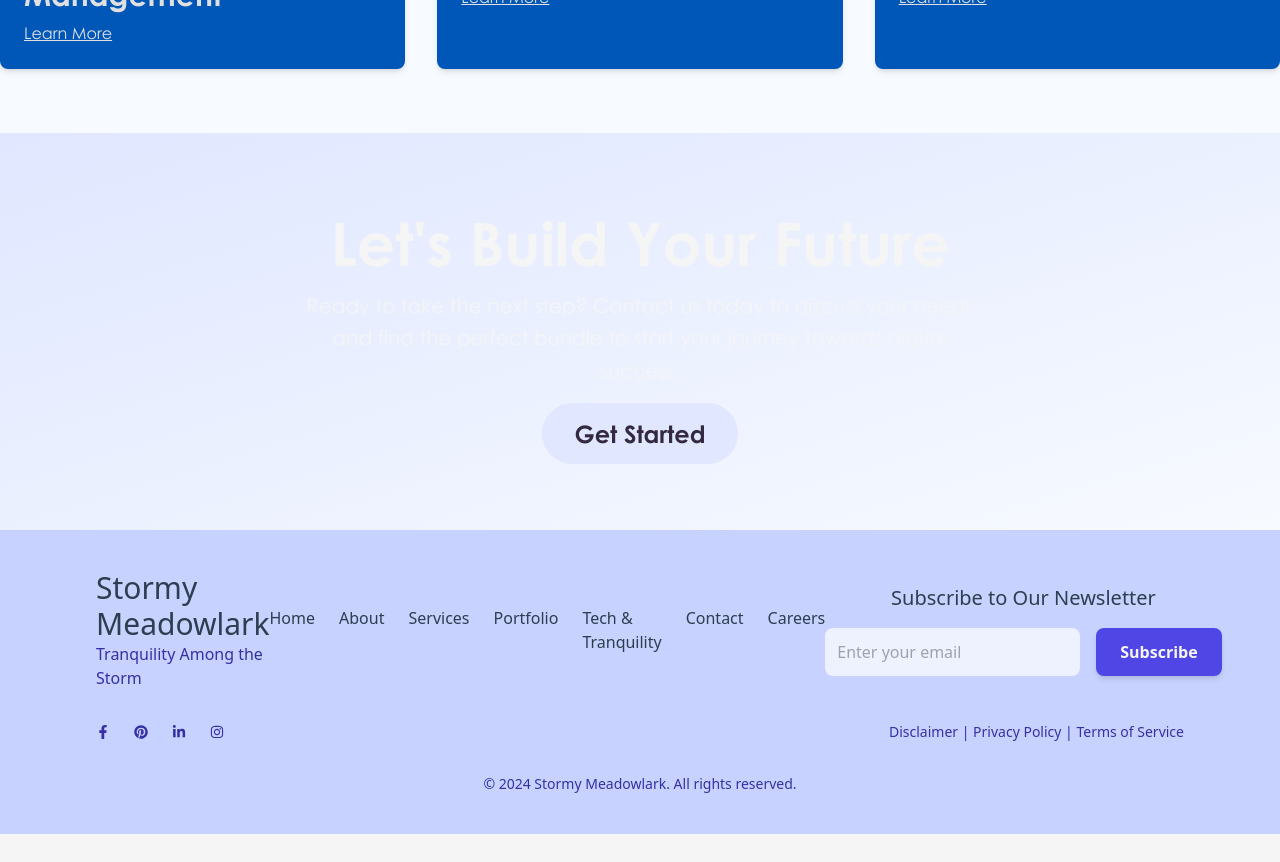
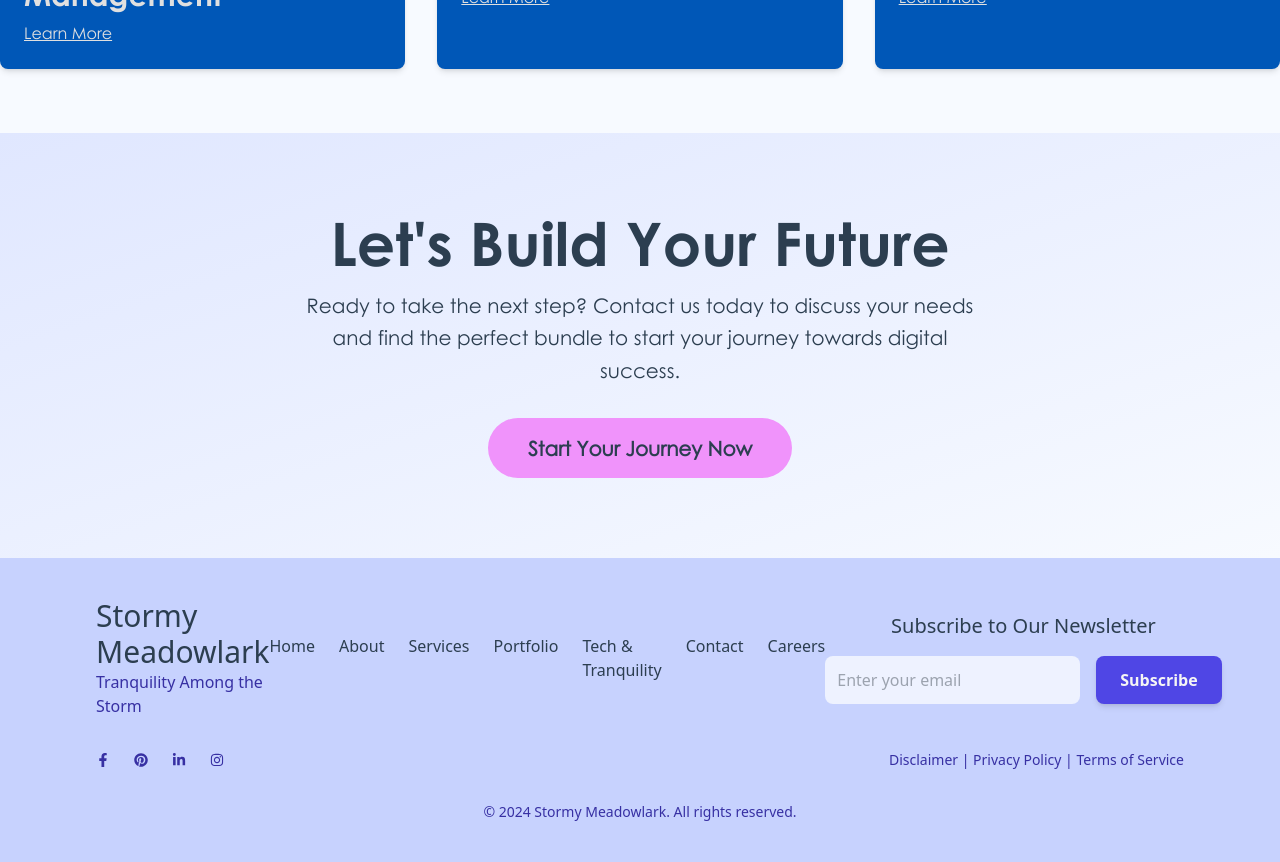
Before and after one commit to StormyMeadowlark/stormy-meadowlark, a React (Vite) app: page /services/paid-ads in a window 1280 px wide. Shown: the part 6040-6902 px from the top of the page. Before the commit the page ends 6874 px from the top, so only its background shows below. Built offline with nearby package versions, Linux system fonts and the light colour scheme; what quill-image-resize-module-react would draw is missing.

Commit message:
now page is finished except images

```diff
--- a/src/pages/InitialCreationBundles.jsx
+++ b/src/pages/InitialCreationBundles.jsx
@@ -344,7 +344,7 @@ const InitialCreationBundles = () => (
 
     {/* Call to Action */}
     <motion.div
-      className="bg-gradient-to-br from-light-secondary to-light-primary dark:from-dark-secondary dark:to-dark-accent text-light py-20 text-center"
+      className="bg-gradient-to-br from-light-secondary to-light-primary dark:from-dark-secondary dark:to-dark-accent text-light-text dark:text-dark-text py-20 text-center"
       initial={{ opacity: 0 }}
       animate={{ opacity: 1 }}
       transition={{ duration: 1.8 }}
@@ -356,12 +356,12 @@ const InitialCreationBundles = () => (
         Ready to take the next step? Contact us today to discuss your needs and
         find the perfect bundle to start your journey towards digital success.
       </p>
-      <a
-        href="/contact"
-        className="bg-light-secondary text-dark-primary py-4 px-8 rounded-full font-gothic-bold text-2xl hover:bg-dark-secondary hover:text-light transition duration-300 transform hover:scale-105"
+      <Link
+        to="/contact"
+        className="px-10 py-4 bg-accent dark:bg-dark-accent text-light-text dark:text-light-text font-bold text-xl rounded-full dark:hover:bg-cta-hover hover:bg-light-hover inline-block"
       >
-        Get Started
-      </a>
+        Start Your Journey Now
+      </Link>
     </motion.div>
   </div>
 )
```
